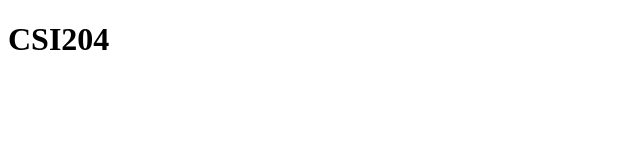
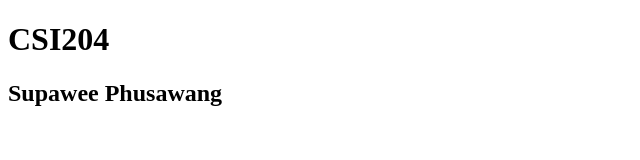
Before and after one commit to supawee07/CSI204, a plain HTML site: page index.html in a window 1280 px wide. Shown: the whole page, without its empty margins (0-640 px from the left). Drawn offline with Linux system fonts and the light colour scheme.

Commit message:
ok commit

```diff
--- a/index.html
+++ b/index.html
@@ -8,5 +8,6 @@
 </head>
 <body>
     <h1>CSI204</h1>
+    <h2>Supawee Phusawang</h2>
 </body>
 </html>
```
